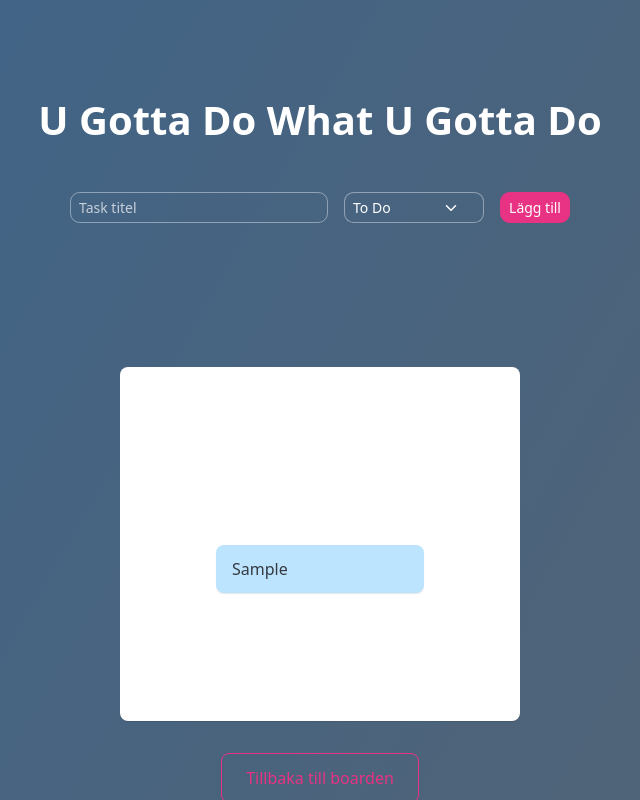
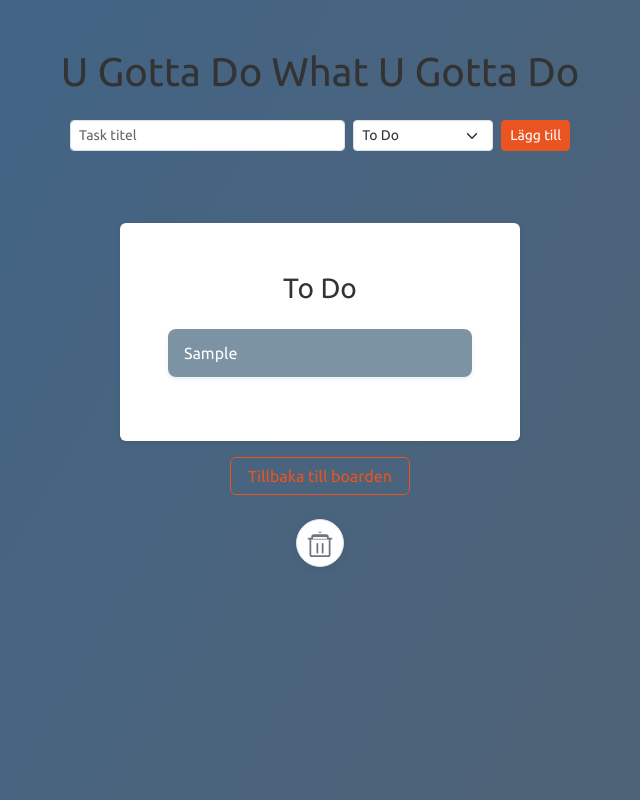
Before and after one commit to Tomshi-123/Drag-n-drop, a React (Vite) app: page /column/1 in a window 1280 px wide. Both pictures are taken after typing "Sample" into the empty fields and a click on the button "Lägg till". Shown: the top 800 px of the page, without its empty margins (320-960 px from the left). Built offline with nearby package versions, Linux system fonts and the light colour scheme.

Commit message:
Färgändring

```diff
--- a/src/components/Card.jsx
+++ b/src/components/Card.jsx
@@ -14,12 +14,12 @@ export default function Card({ task }) {
       data-task-id={task.id}
       style={{
         cursor: "grab",
-        background: "#bce4ffff",
+        background: "#2a50699d",
         border: "none",
         borderRadius: "8px",
         padding: "12px 16px",
         fontSize: "1rem",
-        color: "#343a40",
+        color: "#ffffffff",
         fontWeight: 500,
         transition: "box-shadow 0.2s"
       }}
--- a/src/main.jsx
+++ b/src/main.jsx
@@ -1,10 +1,9 @@
-import 'drag-drop-touch'; // <-- polyfill för touch-stöd, måste vara först
-import React from "react";
+import 'drag-drop-touch';
 import ReactDOM from "react-dom/client";
 import App from "./App";
 import { BrowserRouter } from "react-router-dom";
 import "./index.css";
-import "bootswatch/dist/quartz/bootstrap.min.css";
+import "bootswatch/dist/united/bootstrap.min.css";
 
 ReactDOM.createRoot(document.getElementById("root")).render(
   <BrowserRouter>
```
